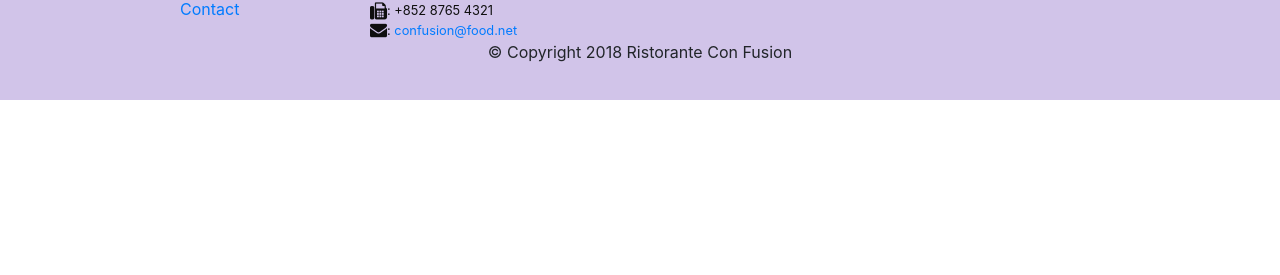
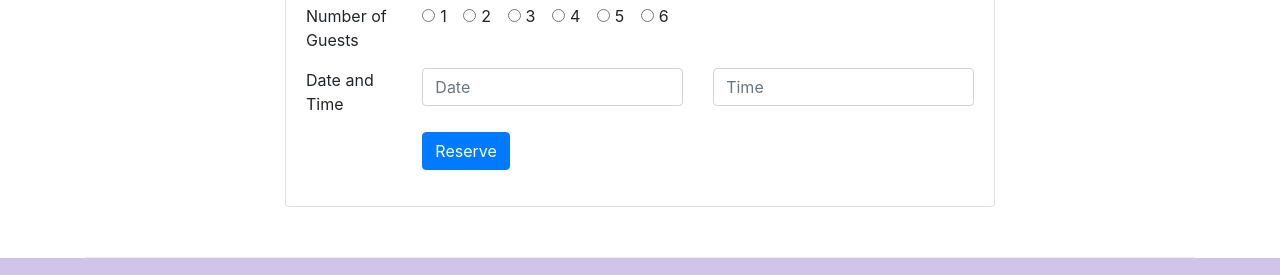
Before and after one commit to Akarena/Bootstrapstarting, a website: page index.html in a window 1280 px wide. Shown: the part 1206-1481 px from the top of the page. Before the commit the page ends 1306 px from the top, so only its background shows below. Drawn offline with nearby package versions, Linux system fonts and the light colour scheme.

```diff
--- a/css/styles.css
+++ b/css/styles.css
@@ -37,3 +37,10 @@
 .navbar-dark {
     background-color: #512DA8;
 }
+
+.tab-content {
+	border-left: 1px solid #ddd;
+	border-right: 1px solid #ddd;
+	border-bottom: 1px solid #ddd;
+	padding: 10px;
+}
--- a/index.html
+++ b/index.html
@@ -45,6 +45,9 @@
                 <div class="col-12 col-sm align-self-center">
                    <img src="img/logo.png" class="img-fluid">
                 </div>
+                <div class="col-12 col-sm align-self-center">
+                    <a href="#reserveform" class="btn btn-lg btn-block btn-warning" role="button">Reserve Table</a>
+                </div>
             </div>
         </div>
     </header>
@@ -74,8 +77,14 @@
                 <h3>This Month's Promotions</h3>
             </div>
             <div class="col col-sm col-md">
-                <h2>Weekend Grand Buffet</h2>
-                <p class="d-none d-sm-block">Featuring mouthwatering combinations with a choice of five different salads, six enticing appetizers, six main entrees and five choicest desserts. Free flowing bubbly and soft drinks. All for just $19.99 per person </p>
+                <div class="media">
+                    <img src="img/buffet.png" class="d-flex ml-3 img-thumbnail align-self-center order-last">
+                    <div class="media-body">
+                    <h2 class="mt-0">Weekend Grand Buffet <span class="badge badge-danger">NEW</span> </h2>
+                    <p class="d-none d-sm-block">Featuring mouthwatering combinations with a choice of five different salads, six enticing appetizers, six main entrees and five choicest desserts. Free flowing bubbly and soft drinks. All for just $19.99 per person </p>
+                </div>
+                </div>
+
             </div>
         </div>
 
@@ -90,6 +99,67 @@
                         <h2 class="mt-0">Alberto Somayya</h2>
                         <h4>Executive Chef</h4>
                         <p class="d-none d-sm-block">Award winning three-star Michelin chef with wide International experience having worked closely with whos-who in the culinary world, he specializes in creating mouthwatering Indo-Italian fusion experiences. </p>
+                    </div>
+                </div>
+            </div>
+        </div>
+        <div class="row row-content">
+            <div class="col-12 col-sm-8 offset-sm-2">
+                <div class="card">
+                    <h3 class="card-header bg-warning text-white">Reserve a Table</h3>
+                    <div class="card-body">
+                        <form id="reserveform">
+                           <div class="form-group row">
+                            <label class="form-check-label col-sm-2" for="numguests">Number of Guests</label>
+                               <div class="col-12 col-sm">
+
+                               <div class="form-check form-check-inline">
+                                   <input type="radio" name="numguest" id="num1" class="form-check-input" value="option1">
+                                   <label class="form-check-label" for="num1">1</label>
+                               </div>
+
+                               <div class="form-check form-check-inline">
+                                   <input type="radio" name="numguest" id="num2" class="form-check-input" value="option2">
+                                   <label class="form-check-label" for="num2">2</label>
+                               </div>
+
+                               <div class="form-check form-check-inline">
+                                   <input type="radio" name="numguest" id="num3" class="form-check-input" value="option3">
+                                   <label class="form-check-label" for="num3">3</label>
+                               </div>
+
+                               <div class="form-check form-check-inline">
+                                   <input type="radio" name="numguest" id="num4" class="form-check-input" value="option4">
+                                   <label class="form-check-label" for="num4">4</label>
+                               </div>
+
+                               <div class="form-check form-check-inline">
+                                   <input type="radio" name="numguest" id="num5" class="form-check-input" value="option5">
+                                   <label class="form-check-label" for="num5">5</label>
+                               </div>
+
+                               <div class="form-check form-check-inline">
+                                   <input type="radio" name="numguest" id="num6" class="form-check-input" value="option6">
+                                   <label class="form-check-label" for="num6">6</label>
+                               </div>
+                               </div>
+                           </div>
+                           <div class="form-group row">
+                               <label class="form-check-label col-12 col-sm-2" for="datetime">Date and Time</label>
+                               <div class="col-12 col-sm-5">
+                                   <input type="text" name="date" id="date" class="form-control" placeholder="Date">
+                               </div>
+                                 <div class="col-12 col-sm-5">
+                                   <input type="text" name="time" id="time" class="form-control" placeholder="Time">
+                               </div>
+                           </div>
+
+                           <div class="form-group row">
+                               <div class="col-2 offset-sm-2">
+                                   <button type="submit" class="btn btn-primary">Reserve</button>
+                               </div>
+                           </div>
+                        </form>
                     </div>
                 </div>
             </div>
```
Also changed, not shown: aboutus.html (+42 -0 lines).
